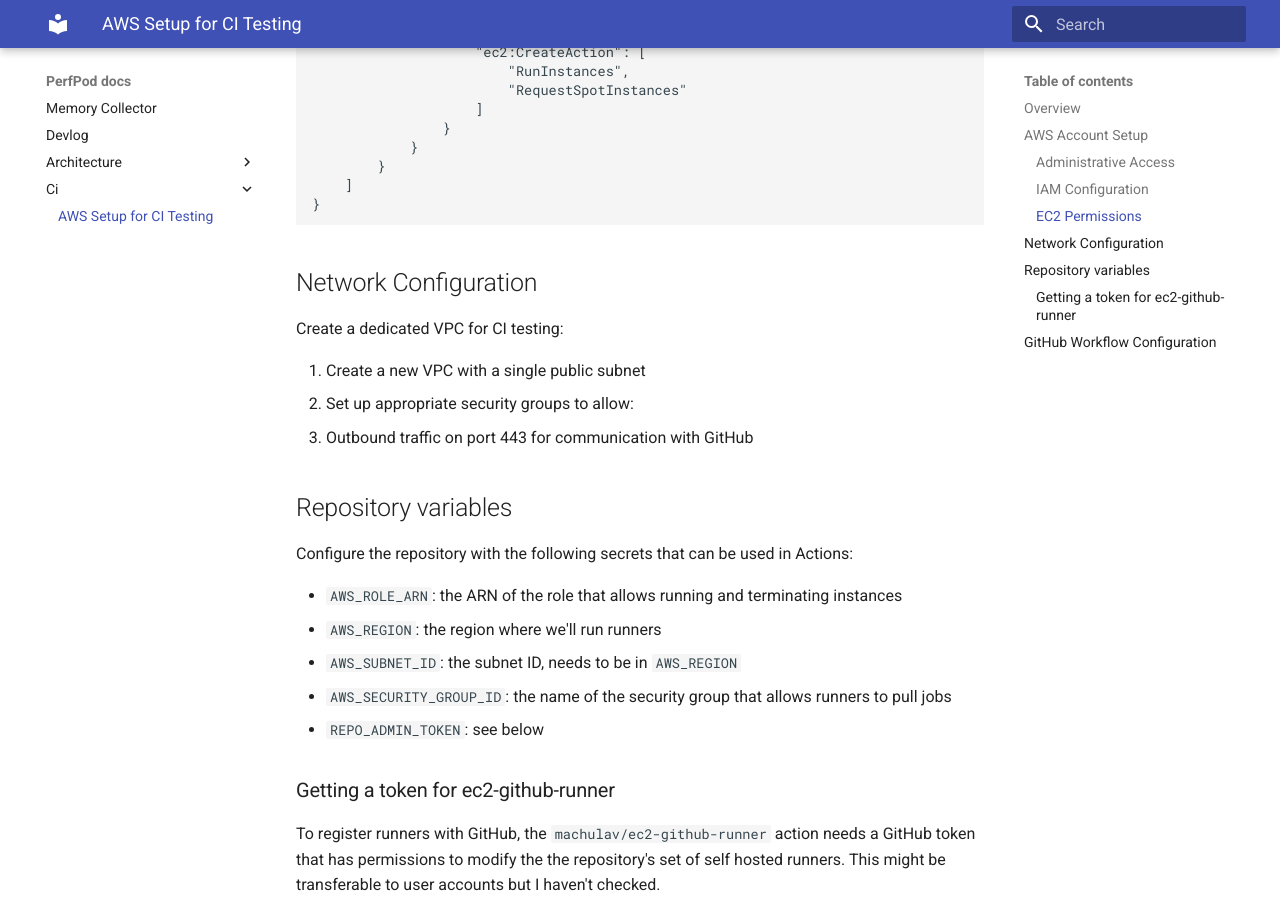
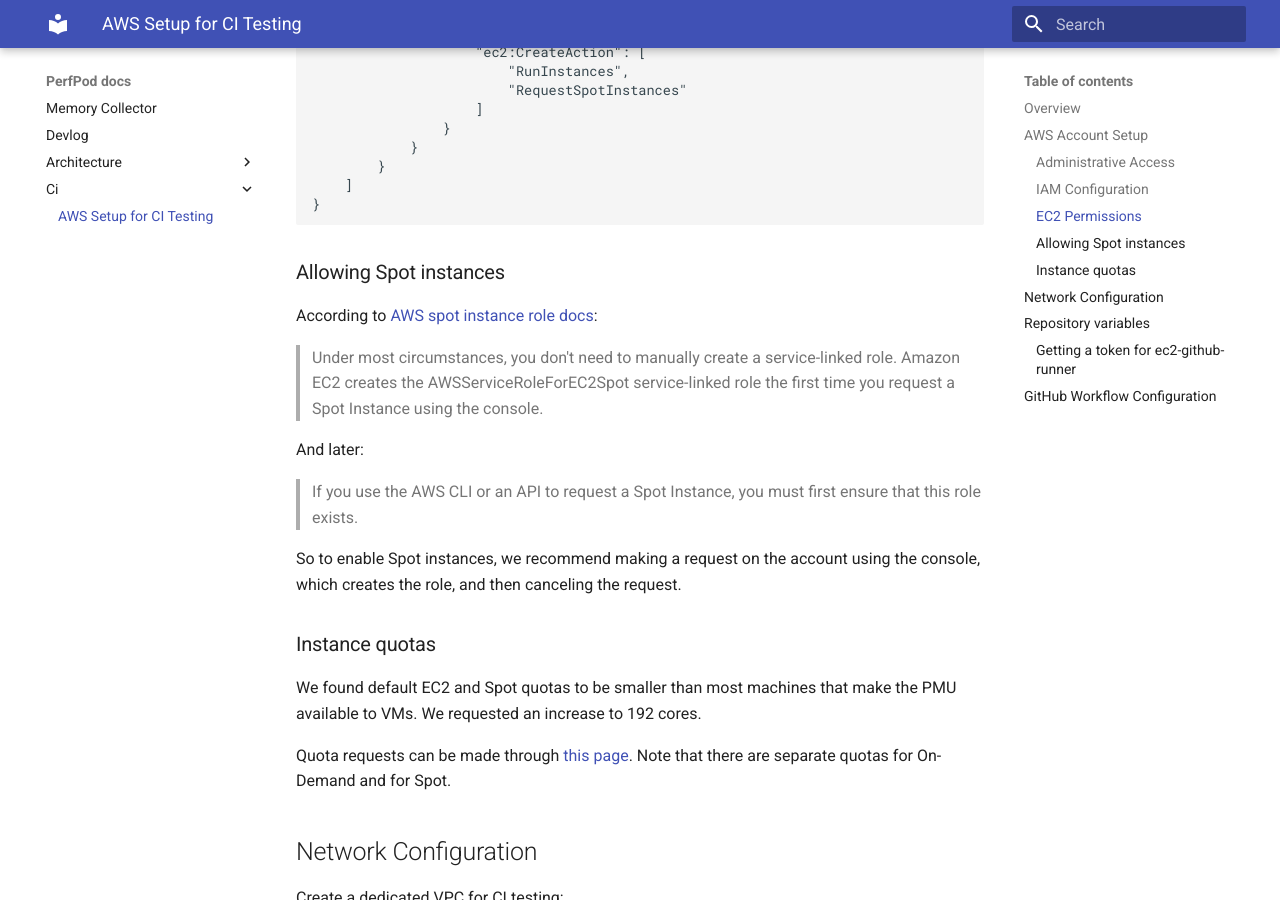
Before and after one commit to yonch/memory-collector, an MkDocs documentation site: the page built from docs/ci/aws-setup.md, in a window 1280 px wide and 900 px high, scrolled down 2538 px. Built offline with MkDocs 1.6.1 and Material for MkDocs 9.7.7, drawn with Linux system fonts in a browser that asks for light colours.

Commit message:
add documentation for enabling spot instances and increasing quotas

````diff
--- a/docs/ci/aws-setup.md
+++ b/docs/ci/aws-setup.md
@@ -107,6 +107,23 @@
 }
 ```
 
+### Allowing Spot instances
+
+According to [AWS spot instance role docs](https://docs.aws.amazon.com/AWSEC2/latest/UserGuide/service-linked-roles-spot-instance-requests.html):
+
+> Under most circumstances, you don't need to manually create a service-linked role. Amazon EC2 creates the AWSServiceRoleForEC2Spot service-linked role the first time you request a Spot Instance using the console.
+
+And later:
+> If you use the AWS CLI or an API to request a Spot Instance, you must first ensure that this role exists.
+
+So to enable Spot instances, we recommend making a request on the account using the console, which creates the role, and then canceling the request.
+
+### Instance quotas
+
+We found default EC2 and Spot quotas to be smaller than most machines that make the PMU available to VMs. We requested an increase to 192 cores.
+
+Quota requests can be made through [this page](https://docs.aws.amazon.com/ec2/latest/instancetypes/ec2-instance-quotas.html). Note that there are separate quotas for On-Demand and for Spot.
+
 ## Network Configuration
 
 Create a dedicated VPC for CI testing:
````
